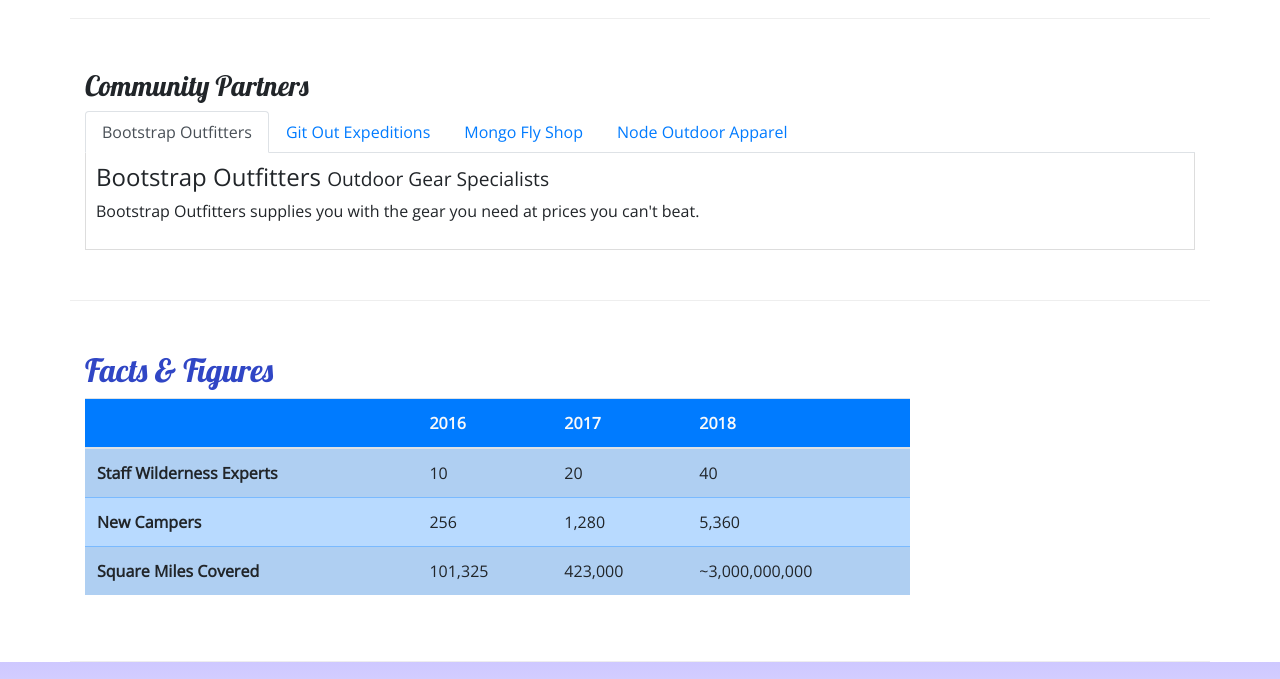
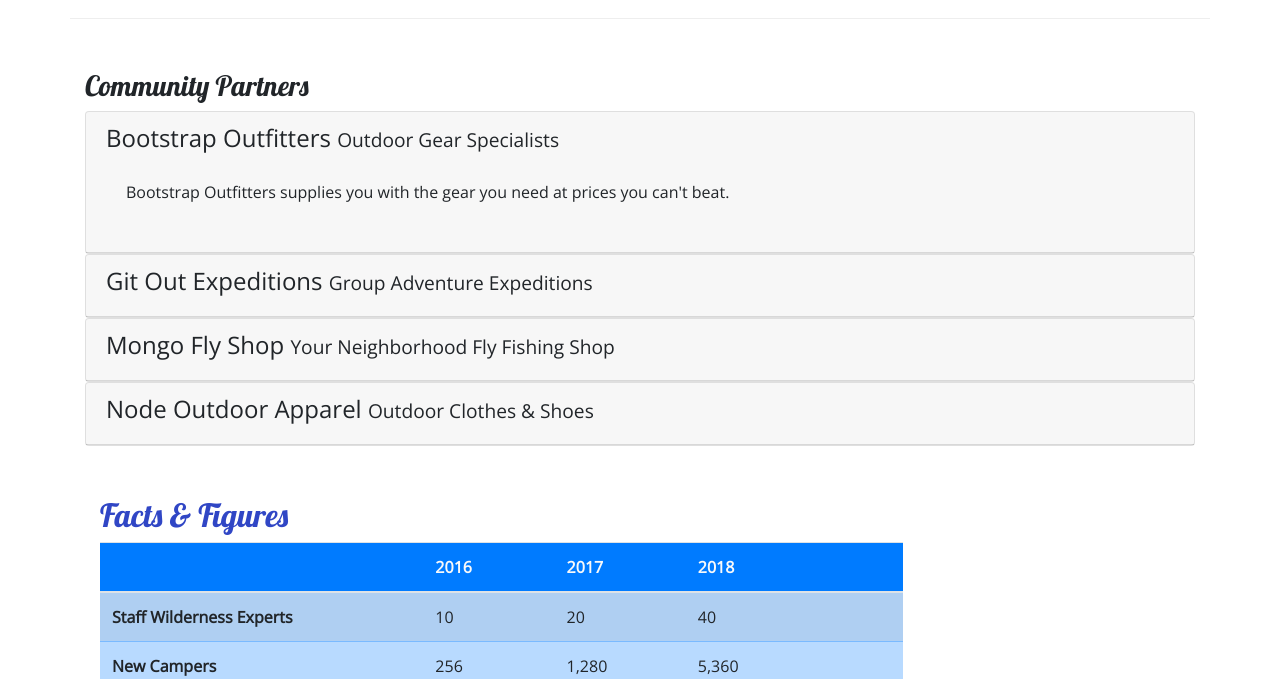
Before and after one commit to Jdang119/Justin-s-NuCamping-Website, a website: page nucampsite/aboutus.html in a window 1280 px wide. Shown: the part 810-1489 px from the top of the page. Drawn offline with nearby package versions, Linux system fonts and the light colour scheme.

Commit message:
Accordion

```diff
--- a/nucampsite/aboutus.html
+++ b/nucampsite/aboutus.html
@@ -96,29 +96,59 @@
         <div class="row row-content">
             <div class="col">
                 <h3>Community Partners</h3>
-                    <ul class="nav nav-tabs">
-                        <li class="nav-item"><a class="nav-link active" href="#bootstrap" role="tab" data-toggle="tab">Bootstrap Outfitters</a></li>
-                        <li class="nav-item"><a class="nav-link" href="#git" role="tab" data-toggle="tab">Git Out Expeditions</a></li>
-                        <li class="nav-item"><a class="nav-link" href="#mongo" role="tab" data-toggle="tab">Mongo Fly Shop</a></li>
-                        <li class="nav-item"><a class="nav-link" href="#node" role="tab" data-toggle="tab">Node Outdoor Apparel</a></li>
-                    </ul>
-                    <div class="tab-content">
-                        <div role="tabpanel" class="tab-pane fade show active" id="bootstrap">
-                            <h4>Bootstrap Outfitters <small>Outdoor Gear Specialists</small></h4>
+                <div id="accordion">
+                    <div class="card">
+                        <div role="tab" class="card-header">
+                            <h4>
+                                <a data-toggle="collapse" data-target="#bootstrap">
+                                    Bootstrap Outfitters <small>Outdoor Gear Specialists</small>
+                                </a>
+                            </h4>
+                            <div class="collapse show" id="bootstrap" data-parent="#accordion">
+                                <div class="card-body">
                                     <p class="d-none d-sm-block">Bootstrap Outfitters supplies you with the gear you need at prices you can't beat.</p>
                                 </div>
-                        <div role="tabpanel" class="tab-pane fade" id="git">
-                            <h4>Git Out Expeditions <small>Group Adventure Expeditions</small></h4>
+                            </div>
+                        </div>
+                    </div>
+                    <div class="card">
+                        <div role="tab" class="card-header">
+                            <h4>
+                                <a class="collapsed" data-toggle="collapse" data-target="#git">
+                                    Git Out Expeditions <small>Group Adventure Expeditions</small>
+                                </a>
+                            </h4>
+                            <div class="collapse" id="git" data-parent="#accordion">
+                                <div class="card-body">
                                     <p class="d-none d-sm-block">Join Git Out Expeditions to explore new horizons with a group of other adventurers!</p>
                                </div>
-                        <div role="tabpanel" class="tab-pane fade" id="mongo">
-                            <h4>Mongo Fly Shop <small>Your Neighborhood Fly Fishing Shop.</small></h4>
+                            </div>
+                        </div>
+                    </div>
+                    <div class="card">
+                        <div role="tab" class="card-header">
+                            <h4>
+                                <a class="collapsed" data-toggle="collapse" data-target="#mongo">
+                                    Mongo Fly Shop <small>Your Neighborhood Fly Fishing Shop</small>
+                                </a>
+                            </h4>
+                            <div class="collapse" id="mongo" data-parent="#accordion">
+                                <div class="card-body">
                                     <p class="d-none d-sm-block">Need a new fishing pole, a tacklebox, or flies of all kinds? Stop by Mongo Fly Shop.</p>
                                 </div>
-                        <div role="tabpanel" class="tab-pane fade" id="node">
-                            <h4>Node Outdoor Apparel <small>Outdoor Clothes & Shoes</small></h4>
+                            </div>
+                        </div>
+                    </div>
+                    <div class="card">
+                        <div role="tab" class="card-header">
+                            <h4>
+                                <a class="collapsed" data-toggle="collapse" data-target="#node">
+                                    Node Outdoor Apparel <small>Outdoor Clothes & Shoes</small>
+                                </a>
+                            </h4>
+                            <div class="collapse" id="node" data-parent="#accordion">
+                                <div class="card-body">
                                     <p class="d-none d-sm-block">From polar fleeces to swimsuits, hiking boots to waders, a visit to Node will be sure to get you covered.</p>
-                        </div>
                                 </div>
                             </div>
                         </div>
--- a/nucampsite/css/styles.css
+++ b/nucampsite/css/styles.css
@@ -45,3 +45,8 @@ header h2 {
     border-top: none;
     padding: 10px;
 }
+
+a, a:hover {
+    color: inherit;
+    text-decoration: none;
+  }
```
Lines whose indentation alone changed are shown as unchanged.
